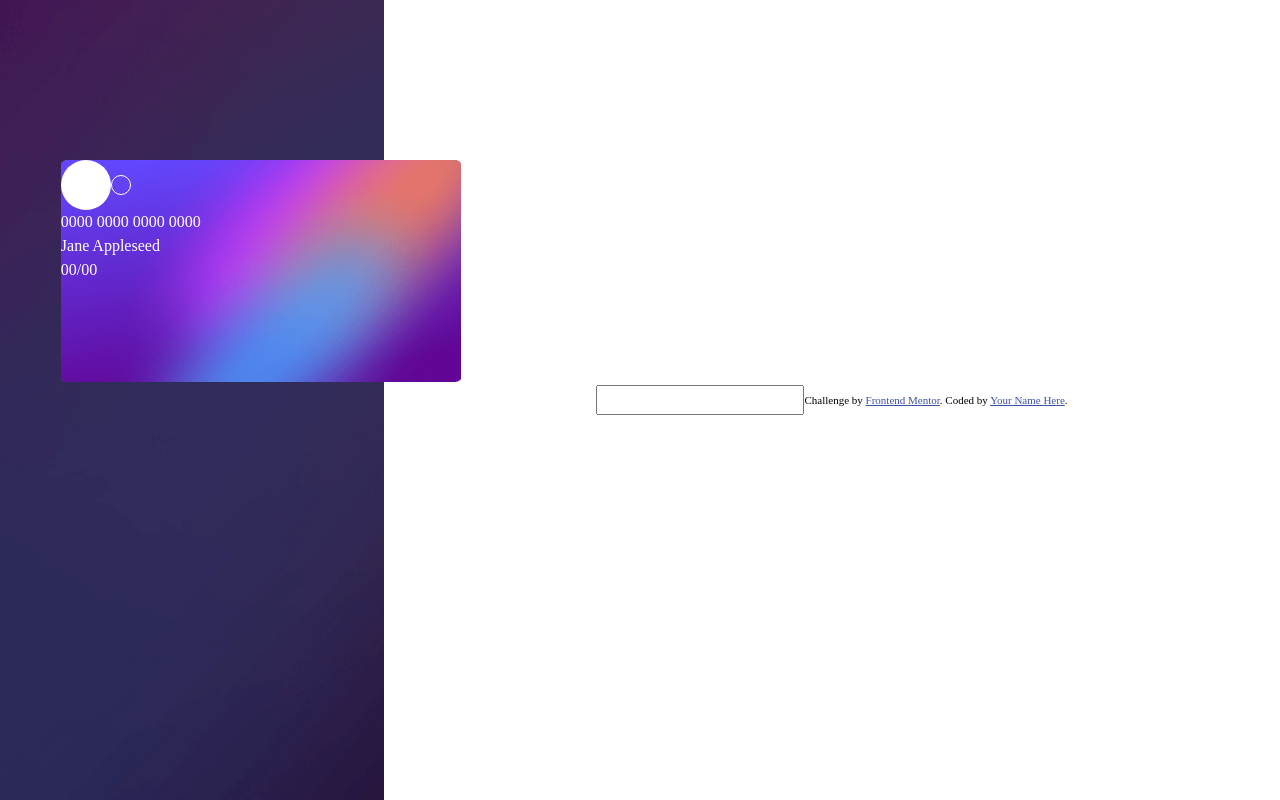
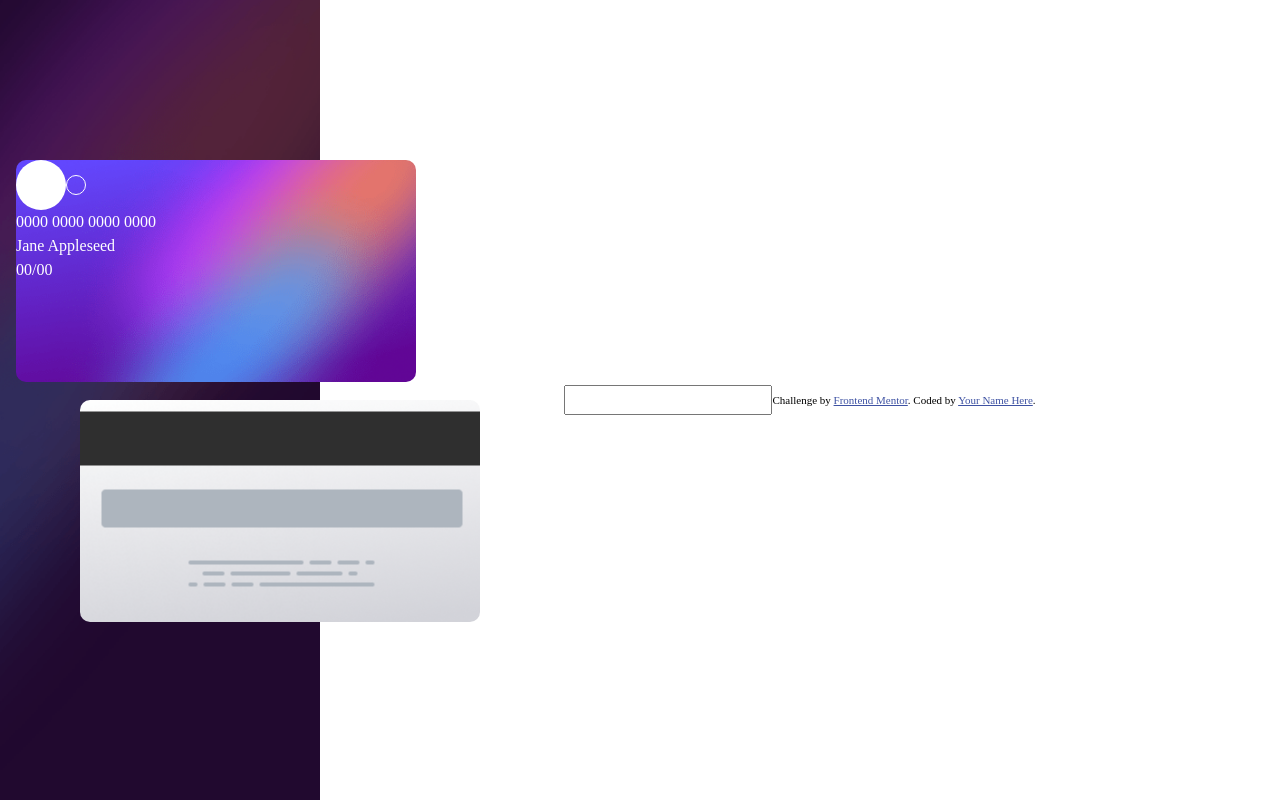
Before and after one commit to Albertinou/interactive-card-challange, a website built with Vite: page index.html in a window 1280 px wide. Built offline with nearby package versions, Linux system fonts and the light colour scheme.

Commit message:
added back of the card

```diff
--- a/index.html
+++ b/index.html
@@ -39,6 +39,7 @@
             <div class="date" id="date">00/00</div>
           </div>
         </div>
+        <div class="back-card"></div>
       </div>
 
       <div class="right-container">
--- a/style.css
+++ b/style.css
@@ -7,24 +7,26 @@
 
 .left-container {
   position: relative;
-  background: url(/images/bg-main-desktop.png) no-repeat center center fixed;
+  background: url(/images/bg-main-desktop.png) no-repeat center center;
   background-size: cover;
-  width: 30%;
+  width: 25%;
   height: 100%;
   color: #fff;
 }
 
 .right-container {
   background: #fff;
-  width: 70%;
+  width: 75%;
   height: 100%;
   display: flex;
   align-items: center;
   justify-content: center;
 }
 
-.front-card {
+.front-card,
+.back-card {
   position: absolute;
+  border-radius: 10px;
   display: flex;
   flex-direction: column;
   background: url(/images/bg-card-front.png) no-repeat center center;
@@ -32,7 +34,13 @@
   width: 400px;
   height: 222px;
   top: 20%;
-  right: -20%;
+  right: -30%;
+}
+
+.back-card {
+  background: url(/images/bg-card-back.png) no-repeat center center;
+  top: 50%;
+  right: -50%;
 }
 
 .dots-line {
```
